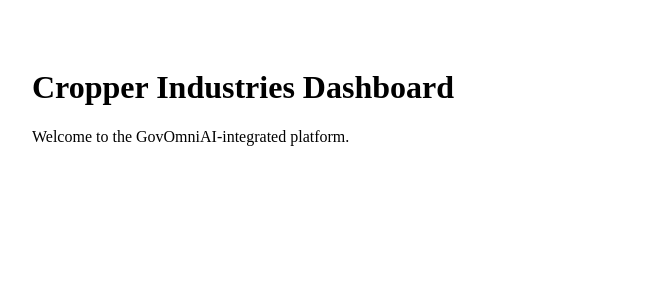
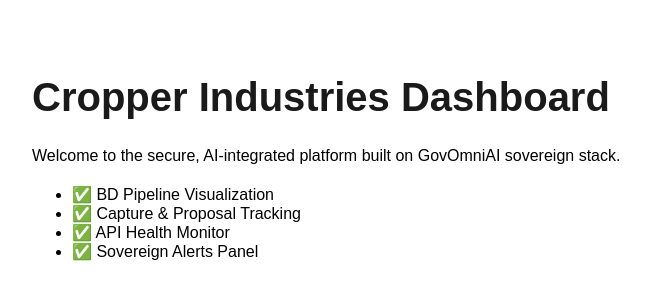
Before and after one commit to jimcrop/cropper-dashboard, a Next.js app: page / in a window 1280 px wide. Shown: the top 300 px of the page, without its empty margins (16-666 px from the left). Built offline with nearby package versions, Linux system fonts and the light colour scheme.

Commit message:
Add files via upload
Upgrade to full UI dashboard

```diff
--- a/package.json
+++ b/package.json
@@ -1,6 +1,7 @@
 {
   "name": "cropper-dashboard",
   "version": "1.0.0",
+  "private": true,
   "scripts": {
     "dev": "next dev",
     "build": "next build",
--- a/pages/index.js
+++ b/pages/index.js
@@ -1,9 +1,23 @@
+
+import Head from 'next/head';
 
 export default function Home() {
   return (
-    <div style={{ padding: 40 }}>
-      <h1>Cropper Industries Dashboard</h1>
-      <p>Welcome to the GovOmniAI-integrated platform.</p>
-    </div>
+    <>
+      <Head>
+        <title>Cropper Industries Dashboard</title>
+        <meta name="description" content="Powered by GovOmniAI" />
+      </Head>
+      <main style={{ padding: '40px', fontFamily: 'Arial, sans-serif' }}>
+        <h1 style={{ fontSize: '2.5rem', color: '#1a1a1a' }}>Cropper Industries Dashboard</h1>
+        <p>Welcome to the secure, AI-integrated platform built on GovOmniAI sovereign stack.</p>
+        <ul style={{ marginTop: '20px' }}>
+          <li>✅ BD Pipeline Visualization</li>
+          <li>✅ Capture & Proposal Tracking</li>
+          <li>✅ API Health Monitor</li>
+          <li>✅ Sovereign Alerts Panel</li>
+        </ul>
+      </main>
+    </>
   );
 }
```
